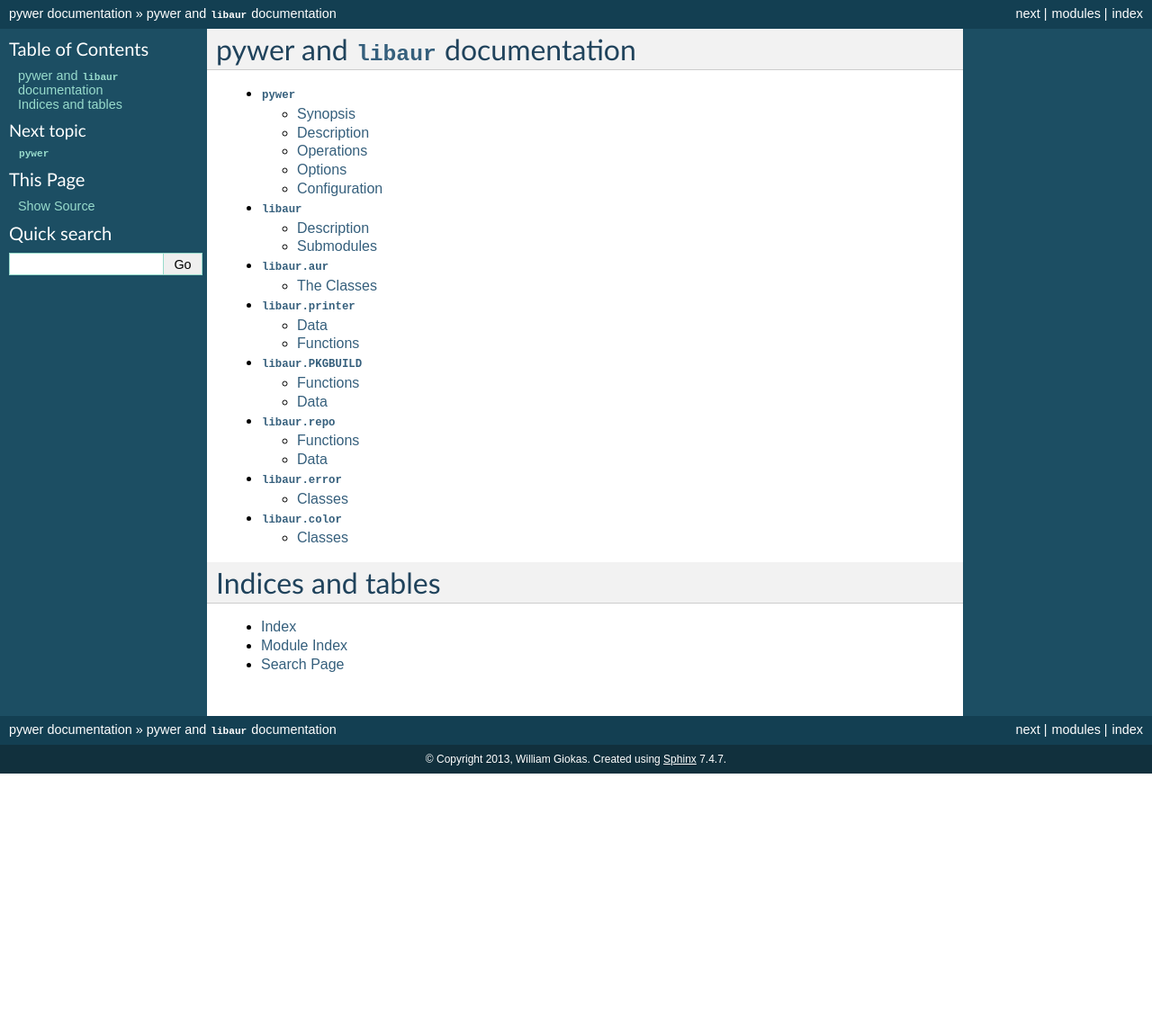
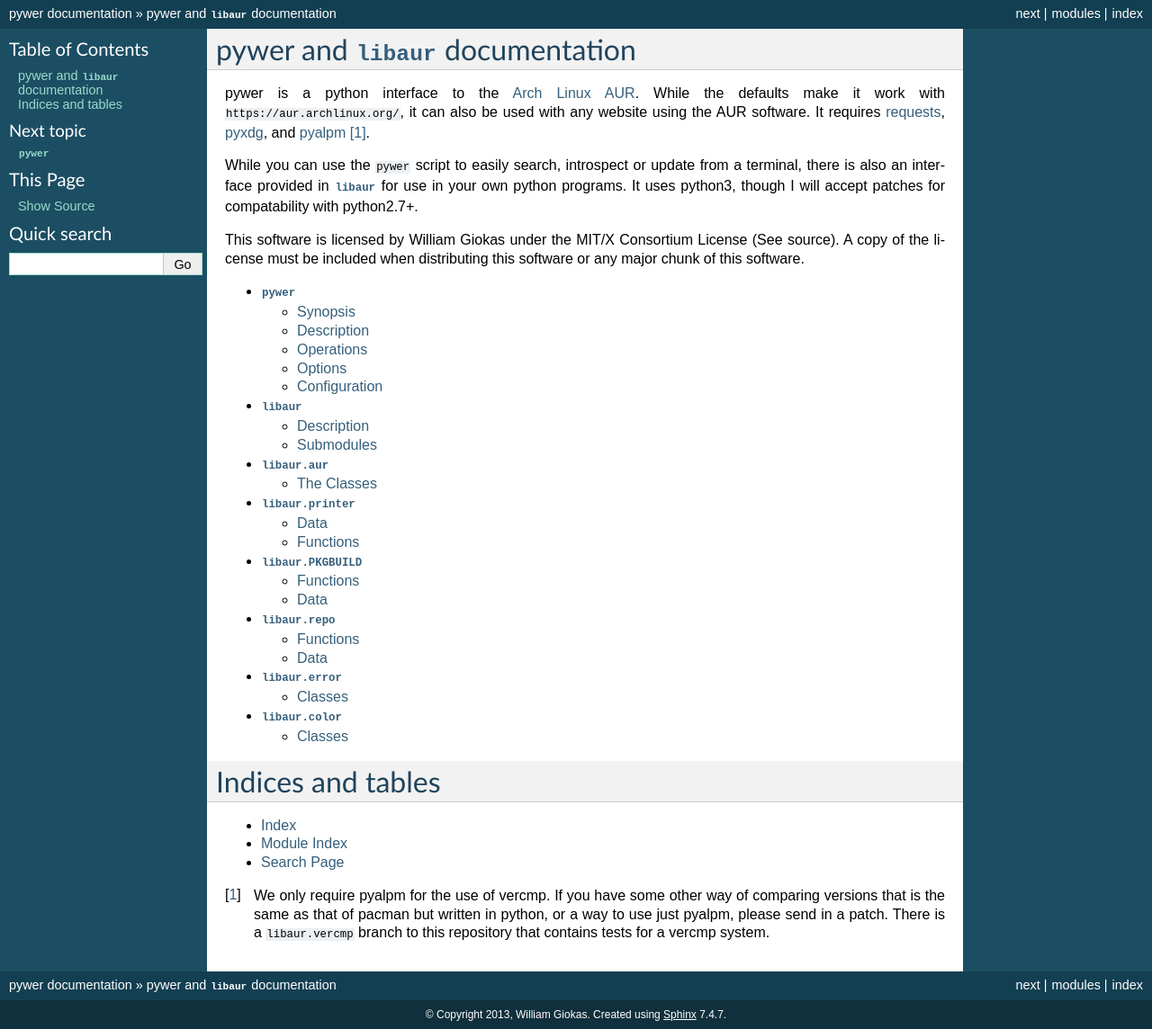
Before and after one commit to KaiSforza/pywer, a Sphinx documentation site: the page built from doc/index.rst, in a window 1280 px wide. Shown: the whole page at 90% size. Built offline with Sphinx 7.4.7, drawn with Linux system fonts in a browser that asks for light colours; before the commit the page ends 900 px from its top, so only the background shows below that.

Commit message:
doc: Add some more descriptiont to the main page

```diff
--- a/doc/index.rst
+++ b/doc/index.rst
@@ -25,6 +25,24 @@
 pywer and :mod:`libaur` documentation
 =====================================
 
+pywer is a python interface to the `Arch Linux AUR`_. While the defaults
+make it work with ``https://aur.archlinux.org/``, it can also be used with any
+website using the AUR software. It requires `requests`_, `pyxdg`_, and
+`pyalpm`_ [1]_.
+
+While you can use the ``pywer`` script to easily search, introspect or
+update from a terminal, there is also an interface provided in :mod:`libaur`
+for use in your own python programs. It uses python3, though I will accept
+patches for compatability with python2.7+.
+
+This software is licensed by William Giokas under the MIT/X Consortium
+License (See source). A copy of the license must be included when
+distributing this software or any major chunk of this software.
+
+.. _Arch Linux AUR: https://aur.archlinux.org/
+.. _requests: http://python-requests.org
+.. _pyxdg: http://freedesktop.org/Software/pyxdg
+.. _pyalpm: http://projects.archlinux.org/users/remy/pyalpm.git/
 .. toctree::
    :maxdepth: 2
 
@@ -37,11 +55,15 @@
    libaur.error
    libaur.color
 
-
-
 Indices and tables
 ==================
 
 * :ref:`genindex`
 * :ref:`modindex`
 * :ref:`search`
+
+.. [1] We only require pyalpm for the use of vercmp. If you have some other
+       way of comparing versions that is the same as that of pacman but
+       written in python, or a way to use just pyalpm, please send in a
+       patch. There is a ``libaur.vercmp`` branch to this repository that
+       contains tests for a vercmp system.
```
